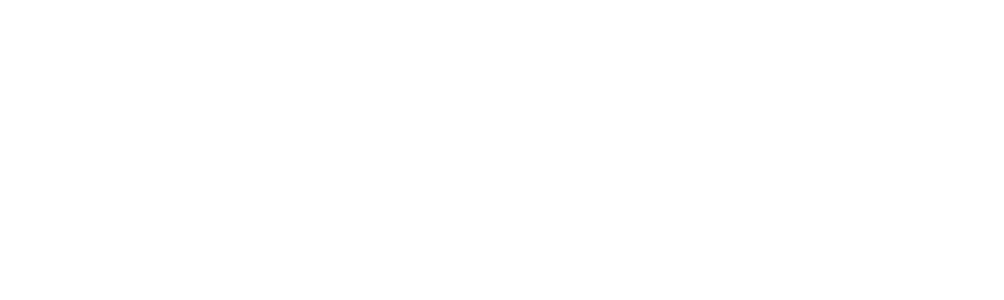
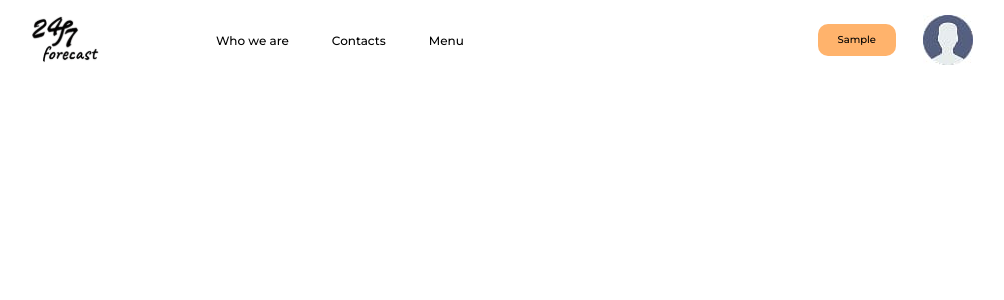
Before and after one commit to OlexandrBilyk/forecast, a React (Vite) app: page / in a window 1280 px wide. Both pictures are taken after typing "Sample", "name@example.com", "Sample123" into the empty fields and a click on the button "Sign up". Shown: the top 300 px of the page, without its empty margins (142-1146 px from the left). Built offline with nearby package versions, Linux system fonts and the light colour scheme.

Commit message:
add header

```diff
--- a/src/App.jsx
+++ b/src/App.jsx
@@ -7,6 +7,7 @@
 import ProtectedRoute from "./components/ProtectedRoute/ProtectedRoute";
 import LoginModal from "./components/Modals/LoginModal/LoginModal";
 import NotFound from "./components/NotFound/NotFound";
+import { setUser } from "./redux/user/userSlice";
 
 export default function App() {
   const dispatch = useDispatch();
@@ -17,6 +18,7 @@
     const savedUser = localStorage.getItem("currentUser");
     if (savedUser) {
       dispatch(login(JSON.parse(savedUser)));
+      dispatch(setUser(JSON.parse(savedUser)));
       if (location.pathname === "/" || location.pathname === "/login") {
         navigate("/home");
       }
--- /dev/null
+++ b/src/components/Burger/Burger.jsx
@@ -0,0 +1,3 @@
+export default function Burger(){
+
+}
--- a/src/components/Header/Header.jsx
+++ b/src/components/Header/Header.jsx
@@ -1,3 +1,52 @@
+import { useSelector, useDispatch } from "react-redux";
+import { logout } from "../../redux/auth/authSlice";
+import styles from "./Header.module.scss";
+import { Link } from "react-router-dom";
+
 export default function Header() {
+  const { username } = useSelector((state) => state.user.user);
+  const dispatch = useDispatch();
 
+  return (
+    <header className={styles.header}>
+      <div className={`container ${styles.container}`}>
+        <div className={styles.pages}>
+          <Link to="/home">
+            <img src="/icons/logo.svg" alt="logo" className={styles.logo} />
+          </Link>
+          <nav>
+            <ul className={styles.list}>
+              <li className={styles.item}>
+                <a href="#" className={styles.link}>
+                  Who we are
+                </a>
+              </li>
+              <li className={styles.item}>
+                <a href="#" className={styles.link}>
+                  Contacts
+                </a>
+              </li>
+              <li className={styles.item}>
+                <a href="#" className={styles.link}>
+                  Menu
+                </a>
+              </li>
+            </ul>
+          </nav>
+        </div>
+        <div className={styles.profile}>
+          <button
+            type="button"
+            onClick={() => dispatch(logout())}
+            className={styles.profileBtn}
+          >
+            {username}
+          </button>
+          <div className={styles.profileImg}>
+            <img src="/images/public-profile-img.jpg" alt="profile img" />
+          </div>
+        </div>
+      </div>
+    </header>
+  );
 }
--- a/src/components/Header/Header.module.scss
+++ b/src/components/Header/Header.module.scss
@@ -0,0 +1,99 @@
+.header {
+    padding: 14px 50px;
+
+    @media (min-width:768px) {
+        padding: 17px 100px;
+    }
+
+    @media (min-width:1024px) {
+        padding: 12px 150px;
+    }
+}
+
+.container {
+    display: flex;
+    align-items: center;
+    justify-content: space-between;
+
+
+}
+
+.pages {
+    display: flex;
+    align-items: center;
+    justify-content: space-between;
+    gap: 214px;
+
+    @media (min-width:768px) {
+        gap: 57px;
+    }
+
+    @media (min-width:1024px) {
+        gap: 111px;
+    }
+}
+
+.logo {
+    width: 34px;
+    height: 22px;
+
+    @media (min-width:768px) {
+        width: 54px;
+        height: 36px;
+    }
+
+    @media (min-width:1024px) {
+        width: 82px;
+        height: 56px;
+    }
+}
+
+.list {
+    display: none;
+
+    @media (min-width:768px) {
+        display: flex;
+        align-items: center;
+        justify-content: center;
+        gap: 43px;
+    }
+}
+
+.link {
+    font-family: "Montserrat", sans-serif;
+    font-weight: 500;
+    font-size: 10px;
+    color: #000;
+
+    @media (min-width:768px) {
+        font-size: 12px;
+    }
+}
+
+.profile {
+    display: flex;
+    align-items: center;
+    justify-content: center;
+    gap: 27px;
+
+    &Img {
+        width: 50px;
+        height: 50px;
+    }
+
+    &Btn {
+        background-color: #ffb36c;
+        border-radius: 10px;
+        padding: 8px 16px;
+
+        font-family: "Montserrat", sans-serif;
+        font-weight: 500;
+        font-size: 12px;
+        color: #000;
+
+        @media (min-width:1024px) {
+            padding: 10px 20px;
+            font-size: 10px;
+        }
+    }
+}
--- a/src/components/Modals/Modal.module.scss
+++ b/src/components/Modals/Modal.module.scss
@@ -4,45 +4,69 @@
     left: 50%;
     transform: translate(-50%, -50%);
 
-    min-width: 600px;
+    min-width: 293px;
     height: 534px;
     border-radius: 25px;
-    padding: 28px;
+    padding: 25px;
 
     display: flex;
     justify-content: center;
     flex-direction: column;
+
+    @media (min-width:1024px) {
+        padding: 30px 45px;
+        min-width: 400px;
+    }
+
+    @media (min-width:1024px) {
+        padding: 28px 80px;
+        min-width: 600px;
+    }
 }
 
 .title {
     font-family: "Montserrat", sans-serif;
     font-weight: 500;
-    font-size: 28px;
+    font-size: 20px;
     color: #000;
     margin-bottom: 40px;
     text-align: center;
+
+    @media (min-width:1024px) {
+        font-size: 28px;
+    }
 }
 
 .label {
     font-family: "Montserrat", sans-serif;
     font-weight: 500;
-    font-size: 14px;
+    font-size: 12px;
     color: #000;
-    margin-bottom: 30px;
+    margin-bottom: 25px;
+
+    @media (min-width:1024px) {
+        font-size: 14px;
+        margin-bottom: 30px;
+    }
 }
 
 .input {
     display: block;
     margin-top: 15px;
+    padding: 12px 20px;
     border-radius: 10px;
-    padding: 17px 20px;
     background-color: #e4e4e4;
     width: 100%;
 
     font-family: "Montserrat", sans-serif;
+    font-size: 12px;
     font-weight: 500;
-    font-size: 14px;
     color: #ababab;
+
+    @media (min-width:1024px) {
+        padding: 17px 20px;
+        font-size: 14px;
+    }
 }
 
 .btn {
@@ -61,9 +85,13 @@
 .text {
     font-family: "Montserrat", sans-serif;
     font-weight: 500;
-    font-size: 10px;
+    font-size: 8px;
     color: #000;
     text-align: center;
+
+    @media (min-width:1024px) {
+        font-size: 10px;
+    }
 }
 
 .span {
--- a/src/sass/base/_common.scss
+++ b/src/sass/base/_common.scss
@@ -19,3 +19,24 @@
 li {
     list-style-type: none;
 }
+
+.container {
+    @media (min-width: 768px) {
+        max-width: 768px;
+    }
+
+    @media (min-width: 1024px) {
+        max-width: 1200px;
+    }
+
+    // outline: 2px solid red;
+    width: 100%;
+    max-width: 767px;
+    min-width: 320px;
+    padding: 0 15px;
+    margin: 0 auto;
+}
+
+a {
+    text-decoration: none;
+}
```
Also changed, not shown: public/images/public-profile-img.jpg (added), src/components/Burger/Burger.module.scss (added).
